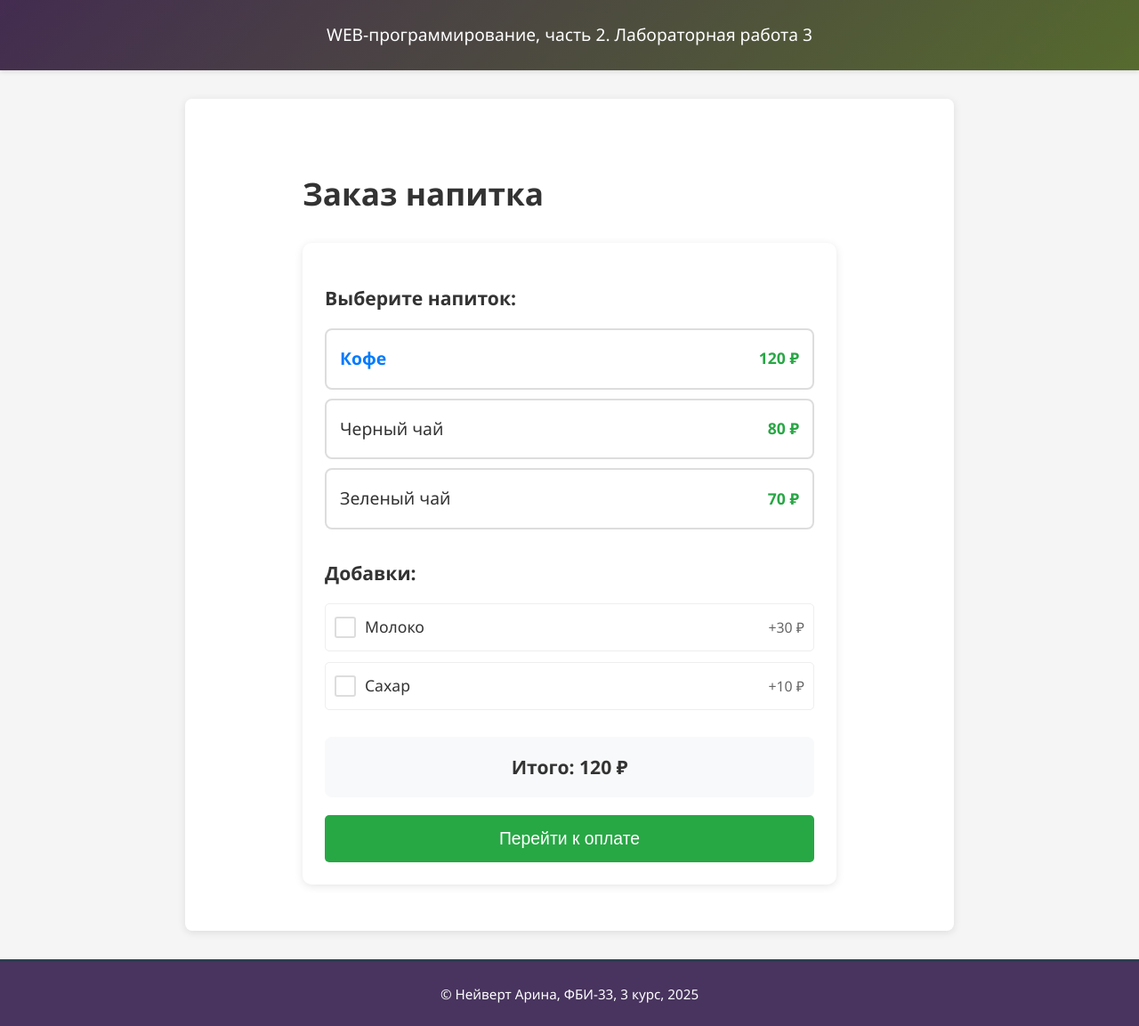
After one commit to AriNeyvert/web-back-labs, a Flask app: template templates/lab3/order.html in a window 1280 px wide. The commit adds this page. Shown: the whole page at 89% size. Run offline with Flask 3, Linux system fonts and the light colour scheme; the template is opened without the code that fills it, so the values that code supplies are empty.

Commit message:
Заказ напитка

```diff
--- a/templates/lab3/lab3.html
+++ b/templates/lab3/lab3.html
@@ -38,6 +38,7 @@
         <li><a href="/lab3/cookie">Куки</a></li>
         <li><a href="/lab3/del_cookie">Очистка Куки</a></li>
         <li><a href="/lab3/form1">Форма</a></li>
+        <li><a href="/lab3/order">Заказ</a></li>
     </ol>
 
     <div>
--- /dev/null
+++ b/templates/lab3/order.html
@@ -0,0 +1,255 @@
+{% extends "base.html" %}
+
+{% block lab %}Лабораторная работа 3{% endblock %}
+
+{% block main %}
+    <div class="order-container">
+        <h1>Заказ напитка</h1>
+
+        <form action="/lab3/pay" method="GET" class="order-form">
+            <div class="form-section">
+                <h2>Выберите напиток:</h2>
+                <div class="drink-options">
+                    <label class="option-card">
+                        <input type="radio" value="coffee" name="drink" checked>
+                        <div class="option-content">
+                            <span class="drink-name">Кофе</span>
+                            <span class="price">120 ₽</span>
+                        </div>
+                    </label>
+                    <label class="option-card">
+                        <input type="radio" value="black-tea" name="drink">
+                        <div class="option-content">
+                            <span class="drink-name">Черный чай</span>
+                            <span class="price">80 ₽</span>
+                        </div>
+                    </label>
+                    <label class="option-card">
+                        <input type="radio" value="green-tea" name="drink">
+                        <div class="option-content">
+                            <span class="drink-name">Зеленый чай</span>
+                            <span class="price">70 ₽</span>
+                        </div>
+                    </label>
+                </div>
+            </div>
+
+            <div class="form-section">
+                <h2>Добавки:</h2>
+                <div class="additions-options">
+                    <label class="addition-option">
+                        <input type="checkbox" name="milk">
+                        <span class="checkmark"></span>
+                        <span class="addition-name">Молоко</span>
+                        <span class="addition-price">+30 ₽</span>
+                    </label>
+                    <label class="addition-option">
+                        <input type="checkbox" name="sugar">
+                        <span class="checkmark"></span>
+                        <span class="addition-name">Сахар</span>
+                        <span class="addition-price">+10 ₽</span>
+                    </label>
+                </div>
+            </div>
+
+            <div class="price-preview">
+                <strong>Итого: <span id="total-price">120</span> ₽</strong>
+            </div>
+
+            <div class="form-actions">
+                <button type="submit" class="btn-order">Перейти к оплате</button>
+            </div>
+        </form>
+    </div>
+
+    <style>
+        .order-container {
+            max-width: 600px;
+            margin: 0 auto;
+            padding: 20px;
+        }
+
+        .order-form {
+            background: white;
+            padding: 25px;
+            border-radius: 10px;
+            box-shadow: 0 2px 10px rgba(0,0,0,0.1);
+        }
+
+        .form-section {
+            margin-bottom: 30px;
+        }
+
+        .form-section h2 {
+            color: #333;
+            margin-bottom: 15px;
+            font-size: 1.2em;
+        }
+
+        .drink-options {
+            display: flex;
+            flex-direction: column;
+            gap: 10px;
+        }
+
+        .option-card {
+            display: block;
+            border: 2px solid #ddd;
+            border-radius: 8px;
+            padding: 15px;
+            cursor: pointer;
+            transition: all 0.3s;
+        }
+
+        .option-card:hover {
+            border-color: #007bff;
+        }
+
+        .option-card input[type="radio"] {
+            display: none;
+        }
+
+        .option-card input[type="radio"]:checked + .option-content {
+            color: #007bff;
+            font-weight: bold;
+        }
+
+        .option-card input[type="radio"]:checked {
+            border-color: #007bff;
+            background: #007bff;
+        }
+
+        .option-content {
+            display: flex;
+            justify-content: space-between;
+            align-items: center;
+        }
+
+        .drink-name {
+            font-size: 1.1em;
+        }
+
+        .price {
+            color: #28a745;
+            font-weight: bold;
+        }
+
+        .additions-options {
+            display: flex;
+            flex-direction: column;
+            gap: 12px;
+        }
+
+        .addition-option {
+            display: flex;
+            align-items: center;
+            gap: 10px;
+            padding: 10px;
+            border: 1px solid #eee;
+            border-radius: 5px;
+            cursor: pointer;
+            transition: background 0.3s;
+        }
+
+        .addition-option:hover {
+            background: #f8f9fa;
+        }
+
+        .addition-option input[type="checkbox"] {
+            display: none;
+        }
+
+        .checkmark {
+            width: 20px;
+            height: 20px;
+            border: 2px solid #ddd;
+            border-radius: 3px;
+            display: flex;
+            align-items: center;
+            justify-content: center;
+            transition: all 0.3s;
+        }
+
+        .addition-option input[type="checkbox"]:checked + .checkmark {
+            background: #007bff;
+            border-color: #007bff;
+        }
+
+        .checkmark:after {
+            content: "✓";
+            color: white;
+            font-size: 14px;
+            display: none;
+        }
+
+        .addition-option input[type="checkbox"]:checked + .checkmark:after {
+            display: block;
+        }
+
+        .addition-name {
+            flex: 1;
+        }
+
+        .addition-price {
+            color: #666;
+            font-size: 0.9em;
+        }
+
+        .price-preview {
+            text-align: center;
+            padding: 15px;
+            background: #f8f9fa;
+            border-radius: 8px;
+            margin: 20px 0;
+            font-size: 1.2em;
+        }
+
+        .btn-order {
+            width: 100%;
+            padding: 15px;
+            background: #28a745;
+            color: white;
+            border: none;
+            border-radius: 5px;
+            font-size: 1.1em;
+            cursor: pointer;
+            transition: background 0.3s;
+        }
+
+        .btn-order:hover {
+            background: #218838;
+        }
+    </style>
+
+    <script>
+        function updateTotalPrice() {
+            let total = 0;
+
+            // Напиток
+            const drink = document.querySelector('input[name="drink"]:checked');
+            if (drink) {
+                if (drink.value === 'coffee') total += 120;
+                else if (drink.value === 'black-tea') total += 80;
+                else if (drink.value === 'green-tea') total += 70;
+            }
+
+            // Добавки
+            if (document.querySelector('input[name="milk"]:checked')) total += 30;
+            if (document.querySelector('input[name="sugar"]:checked')) total += 10;
+
+            document.getElementById('total-price').textContent = total;
+        }
+
+        // Слушатели изменений
+        document.querySelectorAll('input[name="drink"]').forEach(radio => {
+            radio.addEventListener('change', updateTotalPrice);
+        });
+
+        document.querySelectorAll('input[type="checkbox"]').forEach(checkbox => {
+            checkbox.addEventListener('change', updateTotalPrice);
+        });
+
+        // Инициализация
+        updateTotalPrice();
+    </script>
+{% endblock %}
```
Also changed, not shown: lab3.py (+34 -0 lines), templates/lab3/pay.html (added, +151 -0 lines), templates/lab3/success.html (added, +85 -0 lines).
